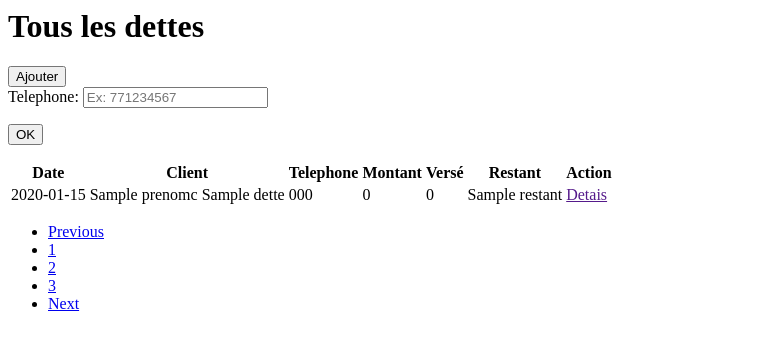
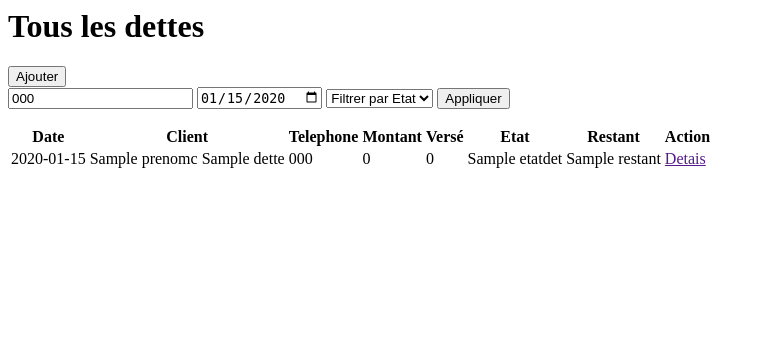
Before and after one commit to bbabadara/00000EXAM-L2-S2, a PHP site: template php/views/dettes/listeDette.html.php in a window 1280 px wide. Shown: the top 350 px of the page, without its empty margins (0-765 px from the left). Run offline with PHP 8.4, Linux system fonts and the light colour scheme; the template is opened without the code that fills it: most values are stand-ins (such as "Sample title", 1, 10 or a date in 2020); data that the repository does not hold is empty.

Commit message:
ajout pagination et filtre multiple sur liste dette, ajout deconnexion

```diff
--- a/php/src/controllers/SecurityController.php
+++ b/php/src/controllers/SecurityController.php
@@ -12,6 +12,7 @@
     {
         parent::__construct();
         $this->userModel = new UserModel();
+
     }
     public function load()
     {
@@ -21,8 +22,6 @@
                 self::login();
             } elseif ($action == "logout") {
                 self::logout();
-            } else {
-                parent::redirect("errors", "");
             }
         } else {
             self::login();
@@ -31,6 +30,9 @@
 
     public function login()
     {
+        if ($this->session->isset("userConnect")) {
+            parent::redirect("user","dashboard");
+         }
         if (isset($_REQUEST["login"])) {
             $this->session->add("userLog", $_POST);
             $this->validator->isEmail("login");
--- a/php/src/core/controller/CoreController.php
+++ b/php/src/core/controller/CoreController.php
@@ -61,7 +61,7 @@
         echo "<pre>";
         var_dump($test);
         echo "</pre>";
-        die("ok");
+        die("Yallah Pitié");
     }
 
     public function dump($test)
--- a/php/src/core/model/CoreModel.php
+++ b/php/src/core/model/CoreModel.php
@@ -77,7 +77,7 @@
         return ["datas"=>$this->doSelect($sql),"count"=>$this->doSelect($count,true)] ;
     }
 
-    private function generateCondition(array $filtre)
+    protected function generateCondition(array $filtre)
     {
 
         $conditions = "";
--- a/php/views/dettes/listeDette.html.php
+++ b/php/views/dettes/listeDette.html.php
@@ -1,7 +1,7 @@
 <?php
-$errors=[];
+$errors = [];
 if ($this->session->isset("errors")) {
-    $errors=$this->session->get("errors");
+    $errors = $this->session->get("errors");
     $this->session->unset("errors");
 }
 ?>
@@ -11,71 +11,62 @@
         <h1 class="text-gray-900 text-2xl text-bold ">Tous les dettes</h1>
     </div>
     <div class=" w-11/12 mb-3 mt-3 text-center flex justify-end ">
-                <a href="<?=$this->path("dettes","add")?>">
+        <a href="<?= $this->path("dettes", "add") ?>">
             <button
                 class="text-white bg-blue-700 hover:bg-blue-800 focus:ring-4 focus:ring-blue-300 font-medium rounded-lg text-sm px-5 py-2.5 mb-2 dark:bg-blue-600 dark:hover:bg-blue-700 focus:outline-none dark:focus:ring-blue-800"
                 type="button">
                 Ajouter </button></a>
     </div>
 
-                <div class="w-11/12 flex justify-between px-8 items-center">
-                    <!-- formulaire recherche tel -->
-                    <div class="w-2/5">
-                        <form action="" class="max-w-sm mx-auto row" method="get">
-                             <div class=" flex items-center justify-between">
-                                <div class="mb-5">
-                            <div class=" flex items-center ">
-                              <label for="tel" class="block w-32  text-xl font-medium text-gray-900 dark:text-black">Telephone: </label>
-                              <input type="text" id="tel" name="telclient" class="bg-gray-50 border border-gray-300 text-gray-900 text-sm rounded-lg focus:ring-blue-500 focus:border-blue-500 block w-full p-2.5  dark:bg-gray-700 dark:border-gray-600 dark:placeholder-gray-400 dark:text-white dark:focus:ring-blue-500 dark:focus:border-blue-500" placeholder="Ex: 771234567">
-                              </div>
-                              <p class="text-sm text-red-600 dark:text-red-400"> <?=$errors["telclient"]??""?> </p>
-                            </div>
+
+
+
+        <!-- formulaire de filtre -->
+    <div class="w-full bg-white p-4 rounded shadow-md ">
+        <form class="mb-3 mt-3" action="" method="get">
+            <div>
+                <div class="grid grid-cols-1 md:grid-cols-4 gap-5">
+                    <input type="text" name="tel" placeholder="Filtrer par Téléphone" class="p-2 border rounded" value="<?= $filtre["tel"] ?? "" ?>">
+                    <input type="date" name="datedet" placeholder="Filtrer par Nom" class="p-2 border rounded" value="<?= $filtre["datedet"] ?? "" ?>">
+                    <select name="etatdet" class="p-2 border rounded">
+                        <option value="">Filtrer par Etat</option>
+                        <option value="" <?=isset($_REQUEST["etatdet"])?$_REQUEST["etatdet"]==""?"selected":"":""?>>Tous</option>
+                        <option value="Soldée" <?=isset($_REQUEST["etatdet"])?$_REQUEST["etatdet"]=="Soldée"?"selected":"":""?>>Soldée</option>
+                        <option value="Non Soldée" <?=isset($_REQUEST["etatdet"])?$_REQUEST["etatdet"]=="Non Soldée"?"selected":"":""?>>Non Soldée</option>
+                    </select>
                     <input type="hidden" name="controller" value="dettes">
-                            <input type="hidden" name="verif" value="findbytel">
-                            <button type="submit" name="action" value="liste" class="text-white  mb-10 bg-blue-700 hover:bg-blue-800 focus:ring-4 focus:outline-none focus:ring-blue-300 font-medium rounded-lg text-sm w-full sm:w-auto px-5 py-2.5 text-center dark:bg-blue-600 dark:hover:bg-blue-700 dark:focus:ring-blue-800">OK</button>
+                    <input type="hidden" name="verif" value="filter">
+                    <button type="submit" name="action" value="liste" class="bg-blue-500 w-1/2 text-white px-4 py-2 rounded hover:bg-blue-600">Appliquer</button>
                 </div>
 
+            </div>
 
         </form>
-
-                    </div>
-                    <!-- LES TAGS -->
-                    <!-- <div class="w-2/5">
-                        <div class="flex items-center justify-center py-2 md:py-2 flex-wrap">
-                            <button type="button"
-                                class="text-blue-700 hover:text-white border border-blue-600 bg-white hover:bg-blue-700 focus:ring-4 focus:outline-none focus:ring-blue-300 rounded-full text-base font-medium px-3 py-2.5 text-center me-3 mb-3 dark:border-blue-500 dark:text-blue-500 dark:hover:text-white dark:hover:bg-blue-500 dark:bg-gray-800 dark:focus:ring-blue-800">Tous</button>
-                            <button type="button"
-                                class="text-gray-900 border border-white hover:border-gray-200 dark:border-gray-900 dark:bg-green-500 dark:hover:border-gray-700 bg-white focus:ring-4 focus:outline-none focus:ring-gray-300 rounded-full text-base font-medium px-3 py-2.5 text-center me-3 mb-3 dark:text-white dark:focus:ring-gray-800">Soldées</button>
-                            <button type="button"
-                                class="text-gray-900 border border-white hover:border-gray-200 dark:border-gray-900 dark:bg-red-700 dark:hover:border-gray-700 bg-white focus:ring-4 focus:outline-none focus:ring-gray-300 rounded-full text-base font-medium px-3 py-2.5 text-center me-3 mb-3 dark:text-white dark:focus:ring-gray-800">Non
-                                soldées</button>
-                        </div>
-                    </div> -->
-
-                </div>
-                <div class="w-full ">
-                    <table class="w-11/12 text-sm text-center text-left rtl:text-right text-gray-500 dark:text-gray-400">
-                        <thead class="text-xs text-gray-700 uppercase bg-gray-50 dark:bg-gray-700 dark:text-gray-400">
+        <table class="w-full text-left border-collapse">
+            <thead>
                 <tr>
-                                <th scope="col" class="px-6 py-3">
+                    <th scope="col" class="border-b p-4 text-gray-700">
                         Date
                     </th>
-                                <th scope="col" class="px-6 py-3">
+                    <th scope="col" class="border-b p-4 text-gray-700">
                         Client
                     </th>
-                                <th scope="col" class="px-6 py-3">
+                    <th scope="col" class="border-b p-4 text-gray-700">
                         Telephone
                     </th>
-                                <th scope="col" class="px-6 py-3">
+                    <th scope="col" class="border-b p-4 text-gray-700">
                         Montant
                     </th>
-                                <th scope="col" class="px-6 py-3">
+                    <th scope="col" class="border-b p-4 text-gray-700">
                         Versé
                     </th>
-                                <th scope="col" class="px-6 py-3">
+                    <th scope="col" class="border-b p-4 text-gray-700">
+                        Etat
+                    </th>
+                    <th scope="col" class="border-b p-4 text-gray-700">
                         Restant
                     </th>
-                                <th scope="col" class="px-6 py-3">
+                    <th scope="col" class="border-b p-4 text-gray-700">
                         Action
                     </th>
                 </tr>
@@ -83,60 +74,58 @@
             <tbody>
                 <?php if (isset($dettes)): foreach ($dettes as $dette): ?>
                         <tr
-                                class="odd:bg-white odd:dark:bg-gray-900 even:bg-gray-50 even:dark:bg-gray-800 border-b dark:border-gray-700">
-                                <td class="px-6 py-4 font-medium text-gray-900 whitespace-nowrap dark:text-white">
-                                    <?=$dette->datedet ?>
+                            class="odd:bg-white  even:bg-gray-50  border-b ">
+                            <td class="border-b p-4">
+                                <?= $dette->datedet ?>
                             </td>
-                                <td class="px-6 py-4">
-                                <?=$dette->prenomc." ".$dette->nomc ?>
+                            <td class="border-b p-4">
+                                <?= $dette->prenomc . " " . $dette->nomc ?>
                             </td>
-                                <td class="px-6 py-4">
-                                <?=$dette->tel ?>
+                            <td class="border-b p-4">
+                                <?= $dette->tel ?>
                             </td>
-                                <td class="px-6 py-4">
+                            <td class="border-b p-4">
                                 <?= intval($dette->montantdet) ?>
                             </td>
-                                <td class="px-6 py-4">
-                                <?=intval($dette->verse)?>
+                            <td class="border-b p-4">
+                                <?= intval($dette->verse) ?>
                             </td>
-                                <td class="px-6 py-4">
-                                <?=$dette->restant?>
+                            <td class="border-b p-4">
+                                <?= $dette->etatdet ?>
                             </td>
-                                <td class="px-6 py-4">
-                                    <a href="<?=$this->path("dettes","detail",["idDette"=>$dette->iddet])?>"
+                            <td class="border-b p-4">
+                                <?= $dette->restant ?>
+                            </td>
+                            <td class="border-b p-4">
+                                <a href="<?= $this->path("dettes", "detail", ["idDette" => $dette->iddet]) ?>"
                                     class="font-medium text-blue-600 dark:text-blue-500 hover:underline">Detais</a>
                             </td>
                         </tr>
-                            <?php endforeach; endif; ?>
+                <?php endforeach;
+                endif; ?>
             </tbody>
         </table>
     </div>
 
     <!-- pagination -->
-            <div class=" w-11/12 flex justify-center mt-3">
+    <div class="w-full flex justify-end items-center mt-3">
             <nav aria-label="Page navigation example">
                 <ul class="inline-flex -space-x-px text-base h-10">
+                <?php if ($page>1): ?>
                     <li>
-                            <a href="#"
-                                class="flex items-center justify-center px-4 h-10 ms-0 leading-tight text-gray-500 bg-white border border-e-0 border-gray-300 rounded-s-lg hover:bg-gray-100 hover:text-gray-700 dark:bg-gray-800 dark:border-gray-700 dark:text-gray-400 dark:hover:bg-gray-700 dark:hover:text-white">Previous</a>
+                        <a href="<?=$this->path("dettes","liste",["page"=>intval($page)-1,"tel"=>$_REQUEST["tel"]??"","datedet"=>$_REQUEST["datedet"]??"","etatdet"=>$_REQUEST["etatdet"]??"","verif"=>$_REQUEST["verif"]??""])?>" class="flex items-center justify-center px-4 h-10 ms-0 leading-tight text-gray-500 bg-white border border-e-0 border-gray-300 rounded-s-lg hover:bg-gray-100 hover:text-gray-700 dark:bg-gray-800 dark:border-gray-700 dark:text-gray-400 dark:hover:bg-gray-700 dark:hover:text-white">Previous</a>
                     </li>
+                    <?php endif ?>
+                    <?php for ($i=1; $i <=$nbrPage ; $i++): ?>
                     <li>
-                            <a href="#"
-                                class="flex items-center justify-center px-4 h-10 leading-tight text-gray-500 bg-white border border-gray-300 hover:bg-gray-100 hover:text-gray-700 dark:bg-gray-800 dark:border-gray-700 dark:text-gray-400 dark:hover:bg-gray-700 dark:hover:text-white">1</a>
+                        <a href="<?=$this->path("dettes","liste",["page"=>$i,"tel"=>$_REQUEST["tel"]??"","datedet"=>$_REQUEST["datedet"]??"","etatdet"=>$_REQUEST["etatdet"]??"","verif"=>$_REQUEST["verif"]??""])?>" aria-current="page" class="flex items-center justify-center px-4 h-10 text-blue-600 border border-gray-300 bg-blue-50 hover:bg-blue-100 hover:text-blue-700 dark:border-gray-700 dark:bg-gray-<?=$page==$i?"700":"900"?> dark:text-white"><?=$i?></a>
                     </li>
+                    <?php endfor ?>
+                    <?php if ($page<$nbrPage): ?>
                     <li>
-                            <a href="#"
-                                class="flex items-center justify-center px-4 h-10 leading-tight text-gray-500 bg-white border border-gray-300 hover:bg-gray-100 hover:text-gray-700 dark:bg-gray-800 dark:border-gray-700 dark:text-gray-400 dark:hover:bg-gray-700 dark:hover:text-white">2</a>
+                        <a href="<?=$this->path("dettes","liste",["page"=>intval($page)+1,"tel"=>$_REQUEST["tel"]??"","datedet"=>$_REQUEST["datedet"]??"","etatdet"=>$_REQUEST["etatdet"]??"","verif"=>$_REQUEST["verif"]??""])?>" class="flex items-center justify-center px-4 h-10 leading-tight text-gray-500 bg-white border border-gray-300 rounded-e-lg hover:bg-gray-100 hover:text-gray-700 dark:bg-gray-800 dark:border-gray-700 dark:text-gray-400 dark:hover:bg-gray-700 dark:hover:text-white">Next</a>
                     </li>
-                        <li>
-                            <a href="#" aria-current="page"
-                                class="flex items-center justify-center px-4 h-10 text-blue-600 border border-gray-300 bg-blue-50 hover:bg-blue-100 hover:text-blue-700 dark:border-gray-700 dark:bg-gray-700 dark:text-white">3</a>
-                        </li>
-
-                        <li>
-                            <a href="#"
-                                class="flex items-center justify-center px-4 h-10 leading-tight text-gray-500 bg-white border border-gray-300 rounded-e-lg hover:bg-gray-100 hover:text-gray-700 dark:bg-gray-800 dark:border-gray-700 dark:text-gray-400 dark:hover:bg-gray-700 dark:hover:text-white">Next</a>
-                        </li>
+                    <?php endif ?>
                 </ul>
             </nav>
         </div>
--- a/php/views/users/dashboard.html.php
+++ b/php/views/users/dashboard.html.php
@@ -1,4 +1,4 @@
-<div class="flex-1 p-6">
+<div class="p-6">
     <div class="grid grid-cols-1 md:grid-cols-2 lg:grid-cols-4 gap-6">
         <!-- Carte des statistiques -->
         <div class="bg-white p-4 rounded shadow-md">
@@ -25,12 +25,12 @@
         <!-- Carte des statistiques -->
         <div class="bg-white p-4 rounded shadow-md">
             <h2 class="text-gray-700 text-lg font-bold mb-2">Liste des dettes d'Aujourd'hui</h2>
-            <p class="text-2xl font-bold"> soon</p>
+            <p class="text-xl "> soon</p>
         </div>
 
         <div class="bg-white p-4 rounded shadow-md">
             <h2 class="text-gray-700 text-lg font-bold mb-2">Liste des paiement d'Aujourd'hui</h2>
-            <p class="text-2xl font-bold">soon</p>
+            <p class="text-xl ">soon</p>
         </div>
 
 
```
Also changed, not shown: php/src/controllers/DetteController.php (+15 -15 lines), php/src/core/routeur/Routeur.php (+11 -5 lines), php/src/models/DetteModel.php (+15 -2 lines). Lines whose indentation alone changed are shown as unchanged.
